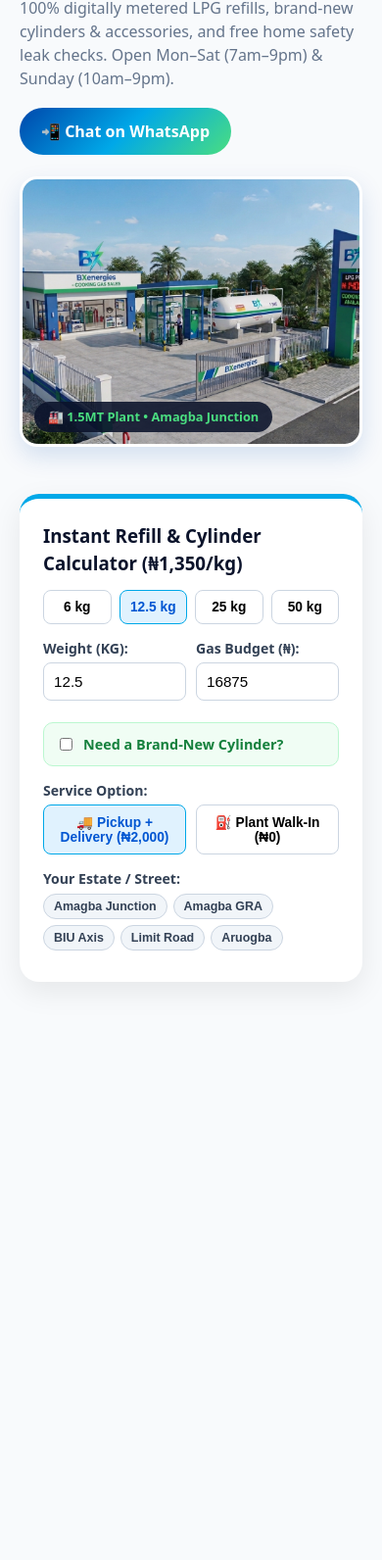
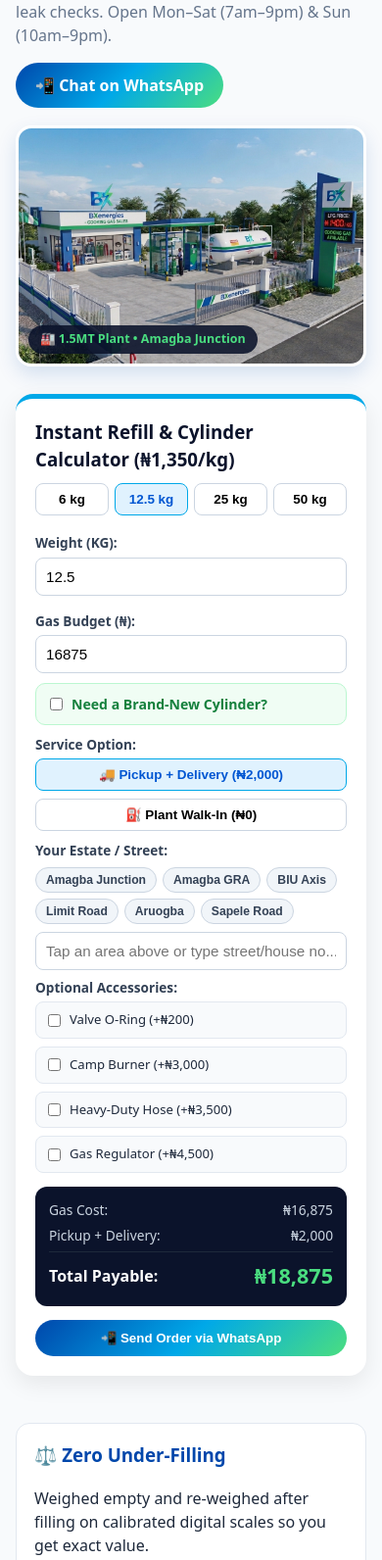
Before and after one commit to Brx01/bx-energies, a plain HTML site: page index.html in a window 390 px wide. Shown: the part 360-1952 px from the top of the page at 98% size. Before the commit the page ends 1397 px from the top, so only its background shows below. Drawn offline with Linux system fonts and the light colour scheme.

Commit message:
Refactor index.html for improved layout and styles
Updated the HTML structure and styles for better layout and responsiveness. Improved accessibility and user interaction elements.

```diff
--- a/index.html
+++ b/index.html
@@ -7,124 +7,130 @@
 <meta name="description" content="100% digitally metered LPG cooking gas refills, brand-new cylinders, and fast doorstep delivery across Amagba Junction, Amagba GRA, BIU & Benin City.">
 <meta property="og:title" content="BX Energies | Precision Cooking Gas & Delivery (₦1,350/kg)">
 <meta property="og:description" content="Order exact-weight LPG refills, new cylinders & accessories with fast Pickup + Delivery (₦2,000 flat fee) in Amagba & Benin City.">
-<meta property="og:type" content="website">
 <meta property="og:image" content="https://YOUR_USERNAME.github.io/YOUR_REPO/plant-day.jpg">
-<meta name="twitter:card" content="summary_large_image">
 <style>
 *{box-sizing:border-box}
 body{font-family:system-ui,-apple-system,sans-serif;margin:0;background:#f8fafc;color:#1e293b;line-height:1.5}
-header{background:#fff;padding:14px 20px;box-shadow:0 2px 10px rgba(0,0,0,.06);display:flex;justify-content:space-between;align-items:center;position:sticky;top:0;z-index:100;gap:10px}
-.logo{font-size:1.45rem;font-weight:900;background:linear-gradient(135deg,#0047AB,#00A8E8,#4ADE80);-webkit-background-clip:text;-webkit-text-fill-color:transparent;white-space:nowrap}
-.status-pill{font-size:.78rem;font-weight:700;padding:5px 12px;border-radius:50px;display:inline-flex;align-items:center;gap:6px;white-space:nowrap}
-.status-open{background:#dcfce7;color:#15803d;border:1px solid #86efac}
-.status-closed{background:#fee2e2;color:#b91c1c;border:1px solid #fca5a5}
-.dot{width:8px;height:8px;border-radius:50%;display:inline-block}
-.dot-open{background:#16a34a}
-.dot-closed{background:#dc2626}
-.btn{background:linear-gradient(135deg,#0047AB,#00A8E8,#4ADE80);color:#fff;padding:12px 22px;border-radius:50px;text-decoration:none;font-weight:700;border:none;cursor:pointer;display:inline-block;text-align:center;transition:opacity .2s}
-.btn:hover{opacity:.92}
-.hero{padding:35px 20px;max-width:1100px;margin:auto;display:grid;grid-template-columns:1.05fr .95fr;gap:32px;align-items:start}
-.hero-img-wrap{margin-top:22px;border-radius:18px;overflow:hidden;box-shadow:0 10px 25px rgba(0,71,171,.15);border:3px solid #fff;background:#e2e8f0;position:relative}
-.hero-img-wrap img{width:100%;height:270px;object-fit:cover;display:block}
-.img-badge{position:absolute;bottom:12px;left:12px;background:rgba(11,19,43,.88);color:#4ADE80;font-size:.8rem;font-weight:700;padding:6px 14px;border-radius:50px}
-.card{background:#fff;padding:24px;border-radius:20px;box-shadow:0 10px 30px rgba(0,0,0,.08);border-top:5px solid #00A8E8}
-.presets{display:grid;grid-template-columns:repeat(4,1fr);gap:8px;margin:10px 0 14px}
-.p-btn,.s-btn{padding:9px 6px;border:1px solid #cbd5e1;background:#fff;border-radius:8px;font-weight:700;cursor:pointer;font-size:.86rem}
+header{background:#fff;padding:12px 16px;box-shadow:0 2px 10px rgba(0,0,0,.06);display:flex;justify-content:space-between;align-items:center;position:sticky;top:0;z-index:100;gap:8px;flex-wrap:wrap}
+.logo{font-size:1.35rem;font-weight:900;background:linear-gradient(135deg,#0047AB,#00A8E8,#4ADE80);-webkit-background-clip:text;-webkit-text-fill-color:transparent}
+.status{font-size:.75rem;font-weight:700;padding:4px 10px;border-radius:50px;background:#dcfce7;color:#15803d;border:1px solid #86efac}
+.status.closed{background:#fee2e2;color:#b91c1c;border-color:#fca5a5}
+.btn{background:linear-gradient(135deg,#0047AB,#00A8E8,#4ADE80);color:#fff;padding:11px 20px;border-radius:50px;text-decoration:none;font-weight:700;border:none;cursor:pointer;display:inline-block;text-align:center}
+.wrap{max-width:1080px;margin:auto;padding:24px 16px}
+.hero{display:grid;grid-template-columns:1fr 1fr;gap:28px;align-items:start}
+.hero-img{margin-top:18px;border-radius:16px;overflow:hidden;border:3px solid #fff;box-shadow:0 8px 20px rgba(0,71,171,.15);position:relative}
+.hero-img img{width:100%;height:240px;object-fit:cover;display:block}
+.badge{position:absolute;bottom:10px;left:10px;background:rgba(11,19,43,.88);color:#4ADE80;font-size:.78rem;font-weight:700;padding:5px 12px;border-radius:50px}
+.card{background:#fff;padding:20px;border-radius:18px;box-shadow:0 8px 25px rgba(0,0,0,.08);border-top:5px solid #00A8E8}
+.g4{display:grid;grid-template-columns:repeat(4,1fr);gap:6px;margin:10px 0}
+.g2{display:grid;grid-template-columns:1fr 1fr;gap:8px;margin-bottom:10px}
+.p-btn,.s-btn{padding:8px 4px;border:1px solid #cbd5e1;background:#fff;border-radius:8px;font-weight:700;cursor:pointer;font-size:.84rem}
 .p-btn.active,.s-btn.active{background:#e0f2fe;border-color:#00A8E8;color:#0056D2}
-.two-col{display:grid;grid-template-columns:1fr 1fr;gap:10px;margin-bottom:10px}
-label.field-label{display:block;font-size:.88rem;font-weight:700;color:#334155;margin-bottom:4px}
-input[type=number],input[type=text],select{width:100%;padding:10px;margin:0 0 12px;border:1px solid #cbd5e1;border-radius:8px;font-size:.95rem;background:#fff}
-.cyl-box{background:#f0fdf4;border:1px solid #bbf7d0;padding:11px 12px;border-radius:10px;margin-bottom:14px}
-.cyl-toggle{display:flex;align-items:center;gap:8px;cursor:pointer;font-weight:700;color:#15803d;font-size:.9rem;margin:0}
-.chips-wrap{display:flex;flex-wrap:wrap;gap:6px;margin:4px 0 8px}
-.chip{background:#f1f5f9;border:1px solid #cbd5e1;color:#334155;font-size:.78rem;font-weight:600;padding:5px 10px;border-radius:50px;cursor:pointer}
-.chip:hover{background:#e0f2fe;border-color:#00A8E8;color:#0056D2}
-.addons-grid{display:grid;grid-template-columns:1fr 1fr;gap:8px;margin-top:6px}
-.addon-label{display:flex;align-items:center;gap:7px;cursor:pointer;font-size:.84rem;background:#f8fafc;padding:8px 10px;border-radius:8px;border:1px solid #e2e8f0;font-weight:500}
-.total-box{background:#0B132B;color:#fff;padding:16px;border-radius:12px;margin:16px 0}
-.total-row{display:flex;justify-content:space-between;font-size:.88rem;color:#cbd5e1;margin-bottom:6px}
-.total-main{display:flex;justify-content:space-between;align-items:center;border-top:1px solid #1e293b;padding-top:10px;margin-top:6px}
-.total-main span:last-child{color:#4ADE80;font-size:1.45rem;font-weight:800}
-.section-wrap{max-width:1100px;margin:auto;padding:25px 20px}
-.grid{display:grid;grid-template-columns:repeat(auto-fit,minmax(260px,1fr));gap:20px}
-.feature{background:#fff;padding:22px;border-radius:15px;border:1px solid #e2e8f0}
-.feature h3{margin-top:0;color:#0047AB}
-.bulk-banner{background:linear-gradient(135deg,#0B132B 0%,#003d82 100%);color:#fff;border-radius:20px;padding:30px;display:grid;grid-template-columns:1.4fr .6fr;gap:24px;align-items:center;box-shadow:0 10px 25px rgba(11,19,43,.15)}
-.bulk-tags{display:flex;flex-wrap:wrap;gap:8px;margin-top:14px}
-.bulk-tag{background:rgba(255,255,255,.12);color:#4ADE80;font-size:.8rem;font-weight:600;padding:5px 12px;border-radius:50px}
-.gallery-card{background:#fff;border-radius:16px;overflow:hidden;border:1px solid #e2e8f0;box-shadow:0 4px 15px rgba(0,0,0,.04)}
-.gallery-card img{width:100%;height:230px;object-fit:cover;display:block;background:#e2e8f0}
-.gallery-caption{padding:16px}
-.gallery-caption h4{margin:0 0 6px;color:#0047AB}
-.gallery-caption p{margin:0;font-size:.9rem;color:#64748b}
-footer{background:#060B19;color:#94a3b8;padding:40px 20px;text-align:center;margin-top:40px}
+label.lbl{display:block;font-size:.85rem;font-weight:700;color:#334155;margin:8px 0 4px}
+input[type=number],input[type=text],select{width:100%;padding:10px;border:1px solid #cbd5e1;border-radius:8px;font-size:.95rem;background:#fff}
+.cyl-box{background:#f0fdf4;border:1px solid #bbf7d0;padding:10px;border-radius:10px;margin:10px 0}
+.chips{display:flex;flex-wrap:wrap;gap:6px;margin:6px 0 8px}
+.chip{background:#f1f5f9;border:1px solid #cbd5e1;color:#334155;font-size:.76rem;font-weight:600;padding:5px 10px;border-radius:50px;cursor:pointer}
+.addon{display:flex;align-items:center;gap:6px;font-size:.82rem;background:#f8fafc;padding:8px;border-radius:8px;border:1px solid #e2e8f0;cursor:pointer}
+.total-box{background:#0B132B;color:#fff;padding:14px;border-radius:12px;margin:14px 0}
+.t-row{display:flex;justify-content:space-between;font-size:.86rem;color:#cbd5e1;margin-bottom:5px}
+.t-main{display:flex;justify-content:space-between;align-items:center;border-top:1px solid #1e293b;padding-top:8px;margin-top:6px;font-weight:800}
+.t-main span:last-child{color:#4ADE80;font-size:1.35rem}
+.grid3{display:grid;grid-template-columns:repeat(auto-fit,minmax(250px,1fr));gap:16px}
+.box{background:#fff;padding:18px;border-radius:14px;border:1px solid #e2e8f0}
+.bulk{background:linear-gradient(135deg,#0B132B,#003d82);color:#fff;border-radius:18px;padding:24px;display:grid;grid-template-columns:1.4fr .6fr;gap:20px;align-items:center}
+.tag{display:inline-block;background:rgba(255,255,255,.12);color:#4ADE80;font-size:.76rem;font-weight:600;padding:4px 10px;border-radius:50px;margin:4px 4px 0 0}
+.gal img{width:100%;height:210px;object-fit:cover;border-radius:12px;display:block;background:#e2e8f0}
+footer{background:#060B19;color:#94a3b8;padding:32px 16px;text-align:center;margin-top:30px;font-size:.9rem}
 footer a{color:#00A8E8;text-decoration:none}
-@media(max-width:768px){.hero,.bulk-banner{grid-template-columns:1fr}.addons-grid{grid-template-columns:1fr}header{flex-wrap:wrap;justify-content:center}}
+@media(max-width:768px){.hero,.bulk,.g2{grid-template-columns:1fr}}
 </style>
 </head>
 <body>
 
 <header>
   <div class="logo">⚡ BX energies</div>
-  <span id="live-status" class="status-pill status-open"><span class="dot dot-open"></span> Checking hours...</span>
-  <a href="https://wa.me." target="_blank" class="btn" style="padding:9px 18px;font-size:.9rem">Order Gas</a>
+  <span id="live-status" class="status">🟢 Open Now</span>
+  <a href="https://wa.me." target="_blank" class="btn" style="padding:8px 16px;font-size:.85rem">Order Gas</a>
 </header>
 
-<section class="hero">
-  <section>
-    <p style="color:#0056D2;font-weight:700;margin-top:0">📍 Amagba Junction, Amagba GRA, BIU & Benin City</p>
-    <h1 style="font-size:2.15rem;margin:10px 0;line-height:1.25">Precision-Weighed Cooking Gas Delivered Fast.</h1>
-    <p style="color:#64748b">100% digitally metered LPG refills, brand-new cylinders & accessories, and free home safety leak checks. Open Mon–Sat (7am–9pm) & Sunday (10am–9pm).</p>
-    <p style="margin-top:18px"><a href="https://wa.me." target="_blank" class="btn">📲 Chat on WhatsApp</a></p>
-    <figure class="hero-img-wrap" style="margin-left:0;margin-right:0">
-      <img src="plant-day.jpg" alt="BX Energies 1.5MT LPG Refilling Plant at Amagba Junction" onerror="this.src='https://placehold.co'">
-      <figcaption class="img-badge">🏭 1.5MT Plant • Amagba Junction</figcaption>
-    </figure>
-  </section>
+<div class="wrap hero">
+  <div>
+    <p style="color:#0056D2;font-weight:700;margin:0">📍 Amagba Junction, Amagba GRA, BIU & Benin City</p>
+    <h1 style="font-size:2rem;margin:8px 0;line-height:1.2">Precision-Weighed Cooking Gas Delivered Fast.</h1>
+    <p style="color:#64748b">100% digitally metered LPG refills, brand-new cylinders & accessories, and free home safety leak checks. Open Mon–Sat (7am–9pm) & Sun (10am–9pm).</p>
+    <a href="https://wa.me." target="_blank" class="btn">📲 Chat on WhatsApp</a>
+    <div class="hero-img">
+      <img src="plant-day.jpg" alt="BX Energies Plant" onerror="this.src='https://placehold.co'">
+      <span class="badge">🏭 1.5MT Plant • Amagba Junction</span>
+    </div>
+  </div>
 
-  <article class="card">
-    <h3 style="margin-top:0;margin-bottom:12px;color:#0B132B">Instant Refill & Cylinder Calculator (₦1,350/kg)</h3>
-
-    <p class="presets">
+  <div class="card">
+    <h3 style="margin:0 0 10px;color:#0B132B">Instant Refill & Cylinder Calculator (₦1,350/kg)</h3>
+    <div class="g4">
       <button type="button" class="p-btn" onclick="setKg(6,this)">6 kg</button>
       <button type="button" class="p-btn active" onclick="setKg(12.5,this)">12.5 kg</button>
       <button type="button" class="p-btn" onclick="setKg(25,this)">25 kg</button>
       <button type="button" class="p-btn" onclick="setKg(50,this)">50 kg</button>
-    </p>
+    </div>
 
-    <section class="two-col">
-      <p style="margin:0">
-        <label class="field-label" for="kg">Weight (KG):</label>
-        <input type="number" id="kg" value="12.5" step="0.1" oninput="fromKg()">
-      </p>
-      <p style="margin:0">
-        <label class="field-label" for="amt">Gas Budget (₦):</label>
-        <input type="number" id="amt" value="16875" step="500" oninput="fromAmt()">
-      </p>
-    </section>
+    <div class="g2">
+      <div><label class="lbl">Weight (KG):</label><input type="number" id="kg" value="12.5" step="0.1" oninput="fromKg()"></div>
+      <div><label class="lbl">Gas Budget (₦):</label><input type="number" id="amt" value="16875" step="500" oninput="fromAmt()"></div>
+    </div>
 
-    <section class="cyl-box">
-      <label class="cyl-toggle"><input type="checkbox" id="buyCyl" onchange="toggleCylSelect()"> Need a Brand-New Cylinder?</label>
-      <p id="cylSelectWrap" style="display:none;margin:10px 0 0">
-        <select id="cylSize" onchange="calc()" style="margin-bottom:0">
+    <div class="cyl-box">
+      <label style="font-weight:700;color:#15803d;font-size:.88rem;cursor:pointer;display:flex;align-items:center;gap:6px">
+        <input type="checkbox" id="buyCyl" onchange="toggleCyl()"> Need a Brand-New Cylinder?
+      </label>
+      <div id="cylWrap" style="display:none;margin-top:8px">
+        <select id="cylSize" onchange="calc()">
           <option value="18000" data-label="New 6kg Cylinder">6kg Empty Cylinder (+₦18,000)</option>
           <option value="28000" data-label="New 12.5kg Cylinder" selected>12.5kg Empty Cylinder (+₦28,000)</option>
           <option value="85000" data-label="New 50kg Cylinder">50kg Commercial Cylinder (+₦85,000)</option>
         </select>
-      </p>
-    </section>
+      </div>
+    </div>
 
-    <label class="field-label">Service Option:</label>
-    <section class="two-col" style="margin-bottom:14px">
-      <button type="button" class="s-btn active" id="btnDel" onclick="setService(true)">🚚 Pickup + Delivery (₦2,000)</button>
-      <button type="button" class="s-btn" id="btnWalk" onclick="setService(false)">⛽ Plant Walk-In (₦0)</button>
-    </section>
+    <label class="lbl">Service Option:</label>
+    <div class="g2">
+      <button type="button" class="s-btn active" id="btnDel" onclick="setSrv(true)">🚚 Pickup + Delivery (₦2,000)</button>
+      <button type="button" class="s-btn" id="btnWalk" onclick="setSrv(false)">⛽ Plant Walk-In (₦0)</button>
+    </div>
 
-    <section id="addrWrap">
-      <label class="field-label" for="addr">Your Estate / Street:</label>
-      <p class="chips-wrap">
+    <div id="addrWrap">
+      <label class="lbl">Your Estate / Street:</label>
+      <div class="chips">
         <button type="button" class="chip" onclick="pickArea('Amagba Junction')">Amagba Junction</button>
         <button type="button" class="chip" onclick="pickArea('Amagba GRA')">Amagba GRA</button>
         <button type="button" class="chip" onclick="pickArea('BIU Axis')">BIU Axis</button>
         <button type="button" class="chip" onclick="pickArea('Limit Road')">Limit Road</button>
         <button type="button" class="chip" onclick="pickArea('Aruogba')">Aruogba</button>
+        <button type="button" class="chip" onclick="pickArea('Sapele Road')">Sapele Road</button>
+      </div>
+      <input type="text" id="addr" placeholder="Tap an area above or type street/house no...">
+    </div>
+
+    <label class="lbl">Optional Accessories:</label>
+    <div class="g2">
+      <label class="addon"><input type="checkbox" id="oring" onchange="calc()"> Valve O-Ring (+₦200)</label>
+      <label class="addon"><input type="checkbox" id="burner" onchange="calc()"> Camp Burner (+₦3,000)</label>
+      <label class="addon"><input type="checkbox" id="hose" onchange="calc()"> Heavy-Duty Hose (+₦3,500)</label>
+      <label class="addon"><input type="checkbox" id="regulator" onchange="calc()"> Gas Regulator (+₦4,500)</label>
+    </div>
+
+    <div class="total-box">
+      <div class="t-row"><span>Gas Cost:</span><span id="gasCost">₦16,875</span></div>
+      <div class="t-row" id="cylRow" style="display:none"><span id="cylLbl">New Cylinder:</span><span id="cylCost">₦0</span></div>
+      <div class="t-row"><span id="delLbl">Pickup + Delivery:</span><span id="delCost">₦2,000</span></div>
+      <div class="t-row" id="addRow" style="display:none"><span>Accessories:</span><span id="addCost">₦0</span></div>
+      <div class="t-main"><span>Total Payable:</span><span id="total">₦18,875</span></div>
+    </div>
+
+    <button type="button" class="btn" style="width:100%" onclick="order()">📲 Send Order via WhatsApp</button>
+  </div>
+</div>
+
+<div class="wrap grid3">
+  <div class="box"><h3 style="margin-top:0;color:#0047AB">⚖️ Zero Under-Filling</h3><p style="margin:0">Weighed empty and re-weighed after filling on calibrated digital scales so you get exact value.</p></div>
```
